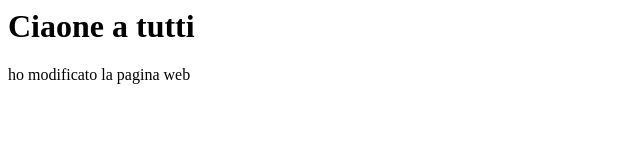
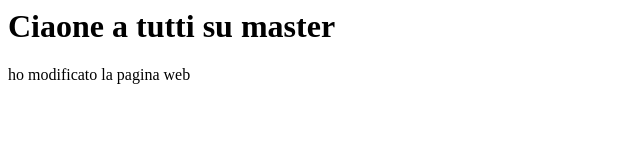
Before and after one commit to filsar/Projects, a plain HTML site: page index.html in a window 1280 px wide. Shown: the whole page, without its empty margins (0-640 px from the left). Drawn offline with Linux system fonts and the light colour scheme.

Commit message:
Cambiato titolo

```diff
--- a/index.html
+++ b/index.html
@@ -1,4 +1,4 @@
 <html>
-<h1>Ciaone a tutti</h1>
+<h1>Ciaone a tutti su master</h1>
 <p>ho modificato la pagina web</p>
 </html>
```
